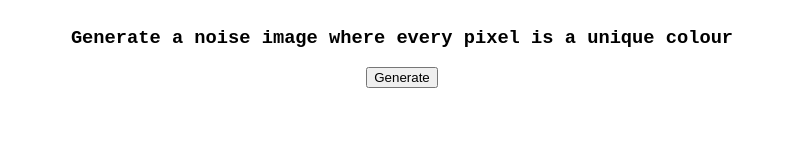
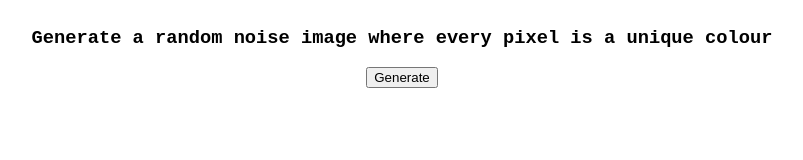
Before and after one commit to wilgru/WG-Image-Generator, a plain HTML site: page index.html in a window 1280 px wide. Shown: the whole page, without its empty margins (238-1041 px from the left). Drawn offline with Linux system fonts and the light colour scheme.

Commit message:
updated title

```diff
--- a/index.html
+++ b/index.html
@@ -10,7 +10,7 @@
     <div style="display: flex; flex-direction: column; justify-content: space-evenly; align-items: center;">
         <div id="render-controls" style="display: flex; flex-direction: column; align-items: center; margin-bottom: 10px;">
             <h3 style="font-family:'Courier New', Courier, monospace">
-                Generate a noise image where every pixel is a unique colour
+                Generate a random noise image where every pixel is a unique colour
             </h3>
             <button id="render-btn">
                 Generate
```
